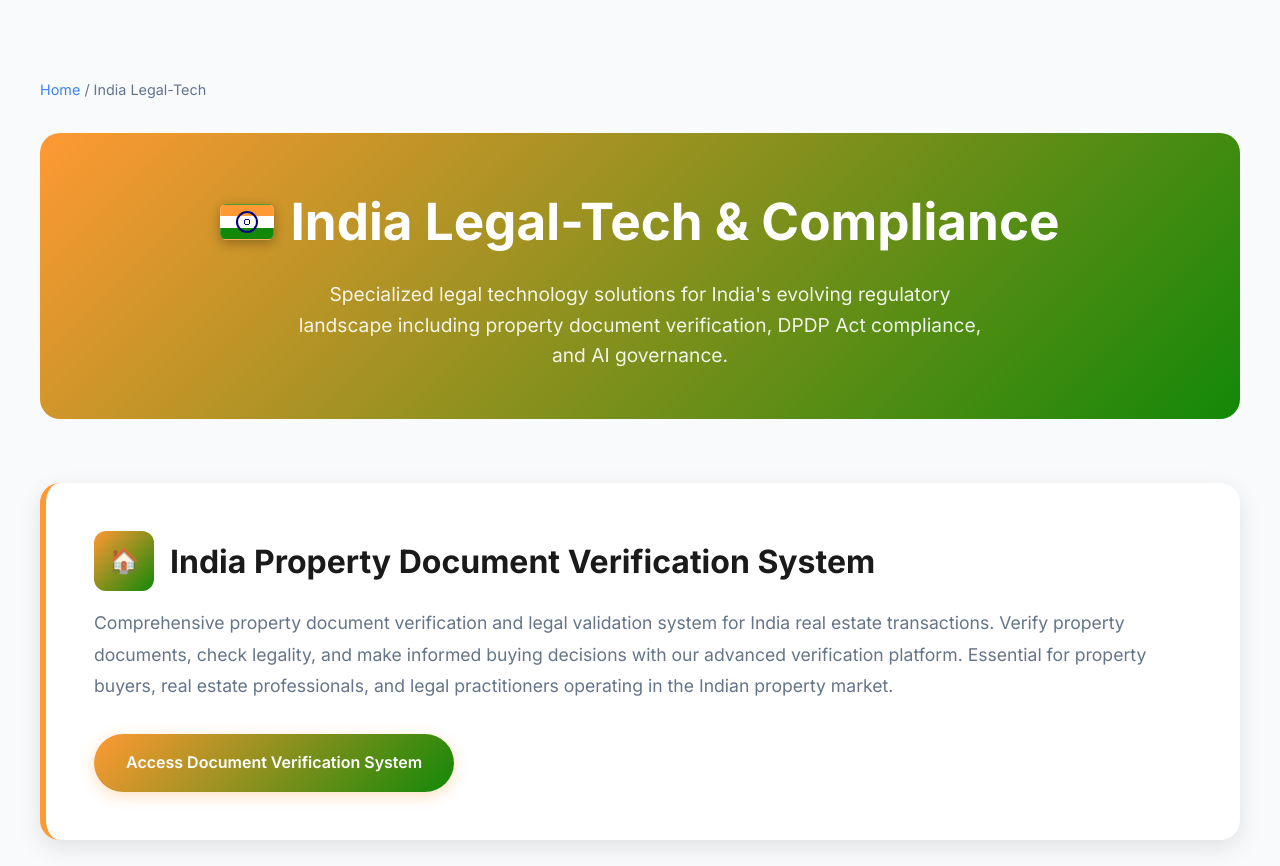
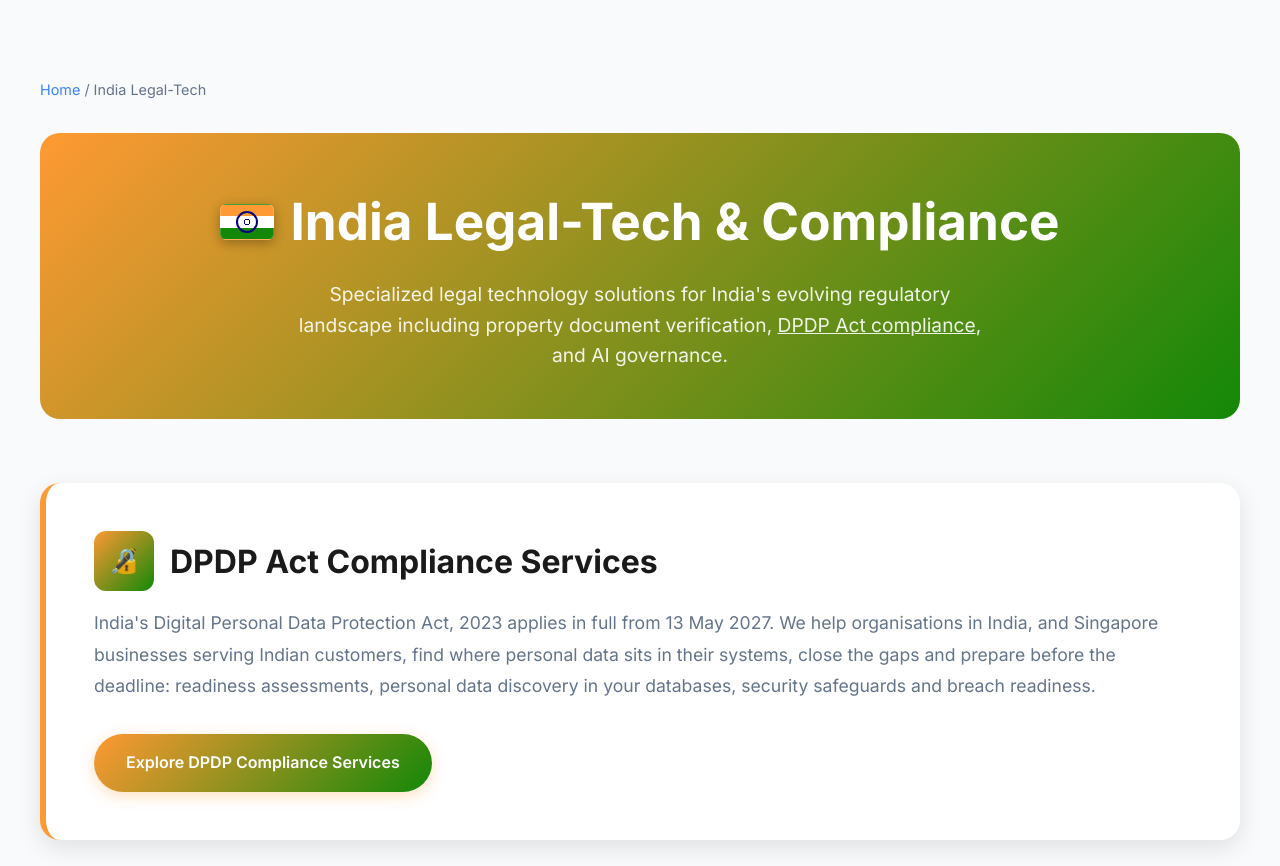
Before and after one commit to eitechlegal/eitechlegal.github.io, a plain HTML site: page india.html in a window 1280 px wide. Shown: the part 86-952 px from the top of the page. Drawn offline with Linux system fonts and the light colour scheme.

Commit message:
Add files via upload

```diff
--- a/india.html
+++ b/india.html
@@ -481,8 +481,22 @@
                     India Legal-Tech & Compliance
                 </h1>
                 <p class="page-subtitle">
-                    Specialized legal technology solutions for India's evolving regulatory landscape including property document verification, DPDP Act compliance, and AI governance.
+                    Specialized legal technology solutions for India's evolving regulatory landscape including property document verification, <a href="dpdp.html" style="color:inherit;text-decoration:underline;">DPDP Act compliance</a>, and AI governance.
                 </p>
+            </div>
+
+            <!-- Featured Service: DPDP -->
+            <div class="featured-service">
+                <h2 class="featured-title">
+                    <div class="featured-icon">🔏</div>
+                    DPDP Act Compliance Services
+                </h2>
+                <p class="featured-description">
+                    India's Digital Personal Data Protection Act, 2023 applies in full from 13 May 2027. We help organisations in India, and Singapore businesses serving Indian customers, find where personal data sits in their systems, close the gaps and prepare before the deadline: readiness assessments, personal data discovery in your databases, security safeguards and breach readiness.
+                </p>
+                <a href="dpdp.html" class="featured-link">
+                    Explore DPDP Compliance Services
+                </a>
             </div>
 
             <!-- Featured Service -->
```
Also changed, not shown: index.html (+1 -0 lines).
